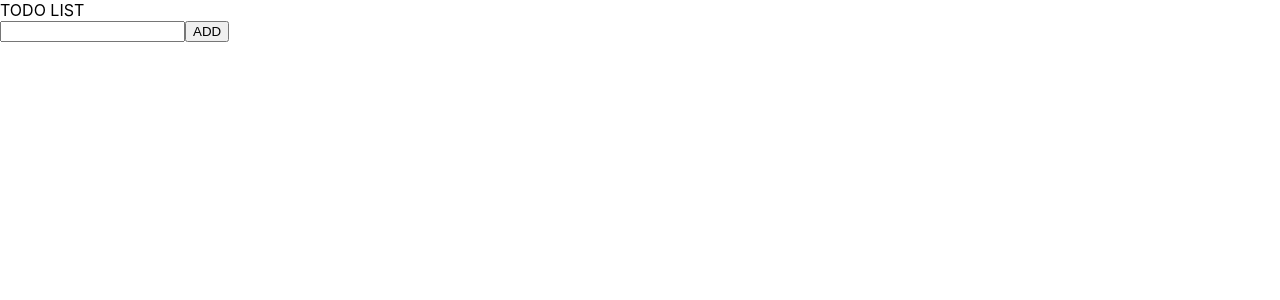
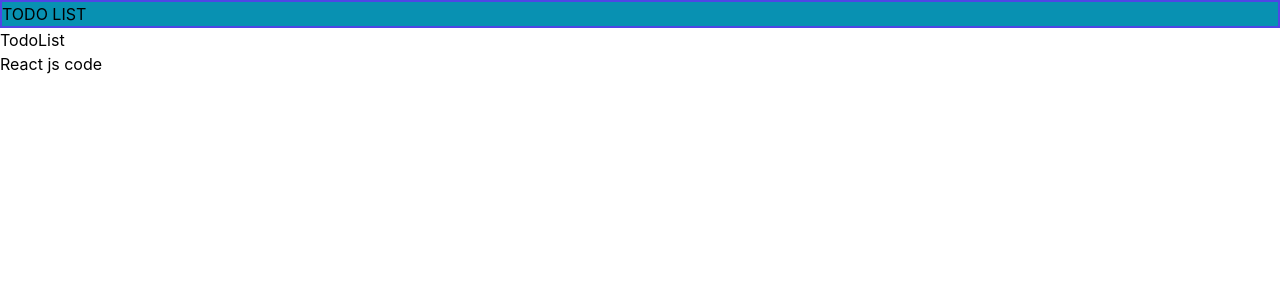
Before and after one commit to IQ-IndiaDevelopment/Batch-33, a React (Create React App) app: page / in a window 1280 px wide. Shown: the top 300 px of the page. Built offline with nearby package versions, Linux system fonts and the light colour scheme; the HTML template or start-up script is replaced by a standard one.

Commit message:
File Added

```diff
--- a/package.json
+++ b/package.json
@@ -34,5 +34,8 @@
       "last 1 firefox version",
       "last 1 safari version"
     ]
+  },
+  "devDependencies": {
+    "tailwindcss": "^3.3.2"
   }
 }
--- a/src/App.jsx
+++ b/src/App.jsx
@@ -3,8 +3,10 @@ import TodoList from "./components/TodoList";
 function App() {
   return (
     <>
-      <nav>TODO LIST</nav>
-      <TodoList />
+      <nav className="border-solid border-2 border-indigo-600 bg-cyan-500 hover:bg-cyan-600 "><p>TODO LIST</p></nav>
+
+      <h1>TodoList </h1>
+      <h1>React js code</h1>
     </>
   );
 }
--- a/src/index.css
+++ b/src/index.css
@@ -1,3 +1,7 @@
+@tailwind base;
+@tailwind components;
+@tailwind utilities;
+
 body {
   margin: 0;
   font-family: -apple-system, BlinkMacSystemFont, 'Segoe UI', 'Roboto', 'Oxygen',
--- /dev/null
+++ b/tailwind.config.js
@@ -0,0 +1,8 @@
+/** @type {import('tailwindcss').Config} */
+module.exports = {
+  content: ["./src/**/*.{js,jsx,ts,tsx}"],
+  theme: {
+    extend: {},
+  },
+  plugins: [],
+}
```
Also changed, not shown: 1 other file (tests, documents, lock files or other folders).
